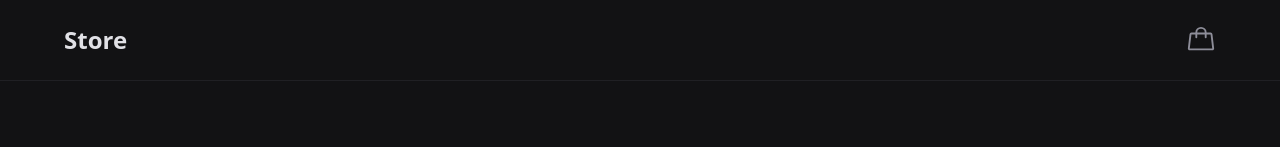
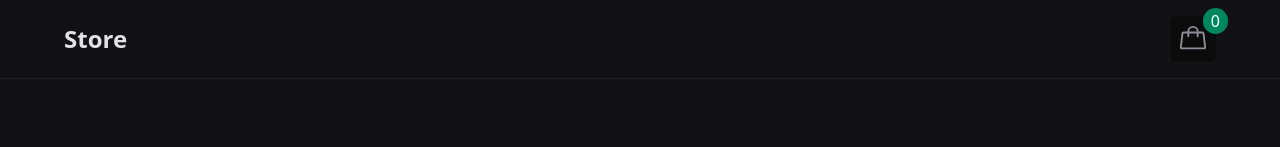
Before and after one commit to Brunoo-Lima/shop2.0, a React (Vite) app: page / in a window 1280 px wide. Shown: the top 147 px of the page. Built offline with nearby package versions, Linux system fonts and the light colour scheme.

Commit message:
feat: count of items in cart

```diff
--- a/src/components/Header.tsx
+++ b/src/components/Header.tsx
@@ -6,18 +6,30 @@ import { Link } from 'react-router-dom';
 const Header = () => {
   const context = useContext(UserContext);
 
-  const { openSidebar, setOpenSidebar } = context!;
+  const { openSidebar, setOpenSidebar, cartItems } = context!;
+
+  const qtd = cartItems.length;
 
   return (
-    <nav className="border-b border-elements-color py-6 px-16">
-      <div className="flex justify-between">
+    <nav className="border-b border-elements-color py-4 px-16">
+      <div className="flex justify-between items-center">
         <Link to="/" className="text-2xl font-semibold text-title-color">
           Store
         </Link>
 
-        <button onClick={() => setOpenSidebar(!openSidebar)} type="button">
-          <Handbag size={30} color="#8D8D99" />
-        </button>
+        <div className="relative">
+          <button
+            onClick={() => setOpenSidebar(!openSidebar)}
+            type="button"
+            className="bg-black/40 p-2 rounded-md"
+          >
+            <Handbag size={30} color="#8D8D99" />
+          </button>
+
+          <span className="text-white text-base bg-primary-color rounded-full py-[1px] px-[8px] absolute -top-2 -right-3">
+            {qtd}
+          </span>
+        </div>
       </div>
     </nav>
   );
```
